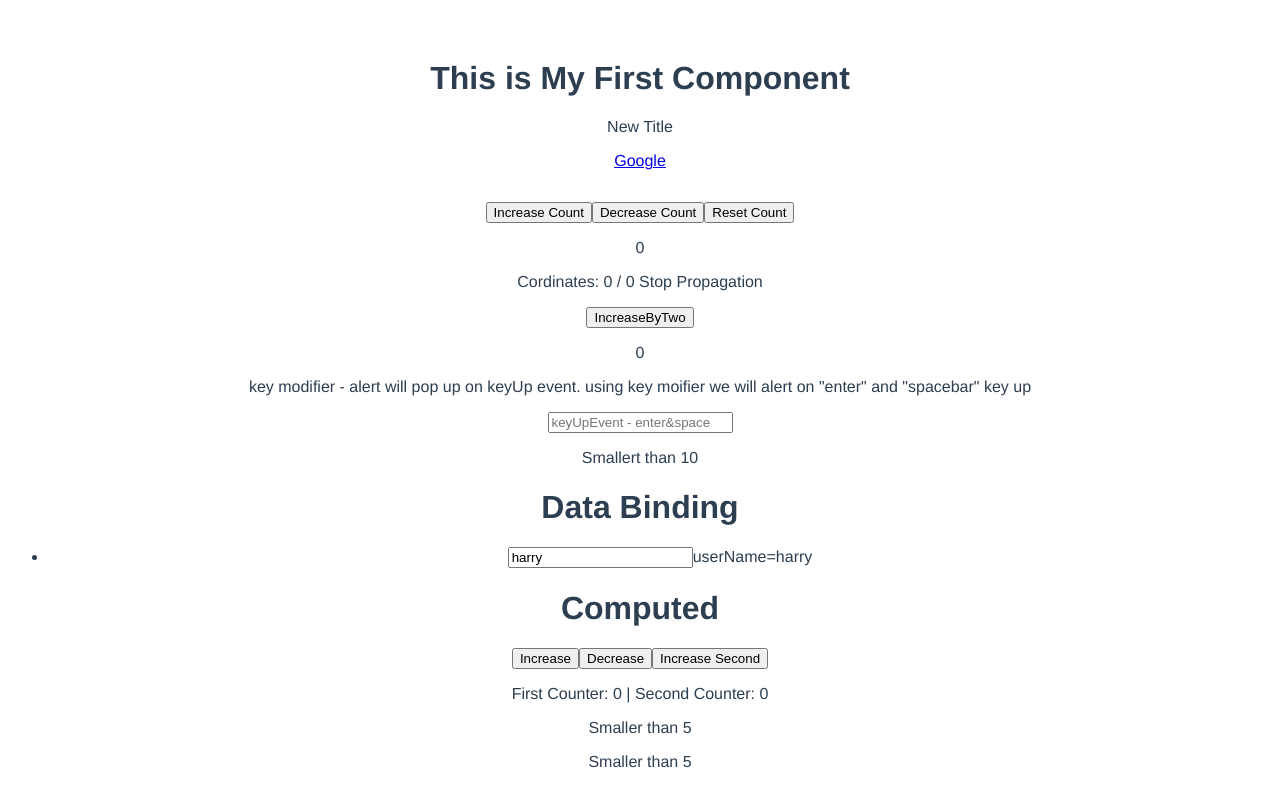
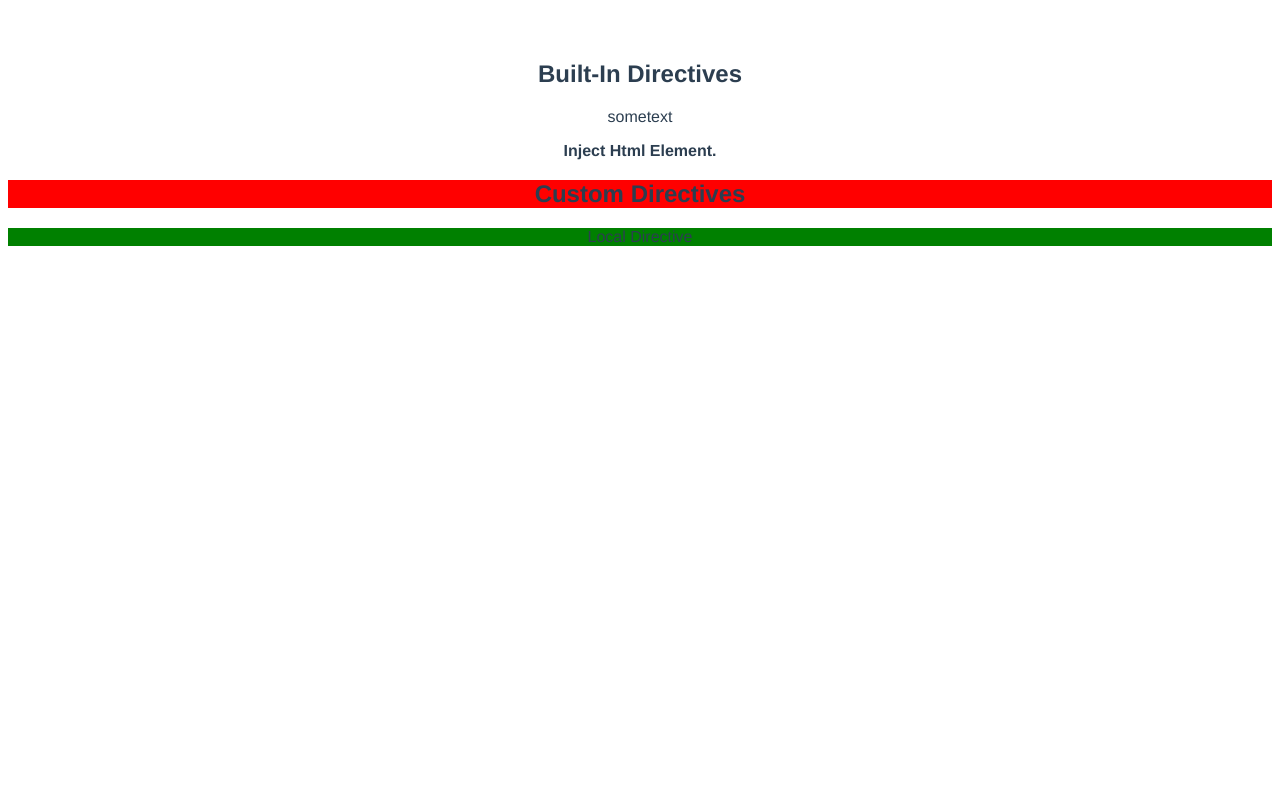
Before and after one commit to Harry456/vueLearning, a Vue app: page / in a window 1280 px wide. Built offline with nearby package versions, Linux system fonts and the light colour scheme.

Commit message:
Directives Completed- globalDirective and local directives

```diff
--- a/src/App.vue
+++ b/src/App.vue
@@ -1,9 +1,10 @@
 <template>
   <div id="app">
-    <FirstComponent />
+    <!-- <FirstComponent />
     <Events />
     <DataBinding />
-    <Computed />
+    <Computed /> -->
+    <VDirectives />
   </div>
 </template>
 
@@ -12,14 +13,16 @@ import FirstComponent from './components/FirstComponent.vue';
 import Events from './components/Events.vue';
 import DataBinding from './components/DataBinding.vue';
 import Computed from './components/Computed.vue';
+import VDirectives from './components/Vdirectives/VDirectives.vue';
 
 export default {
   name: 'App',
   components: {
-    FirstComponent,
-    Events,
-    DataBinding,
-    Computed,
+    // FirstComponent,
+    // Events,
+    // DataBinding,
+    // Computed,
+    VDirectives,
   },
 };
 </script>
--- /dev/null
+++ b/src/components/Vdirectives/VDirectives.vue
@@ -0,0 +1,57 @@
+<template>
+  <div id="root">
+    <div class="container">
+      <h2>Built-In Directives</h2>
+      <p v-text="'sometext'"></p>
+      <p v-html="'<strong>Inject Html Element.</strong>'"></p>
+
+      <h2 v-highlight:background.delayed="'red'">Custom Directives</h2>
+      <p v-local-highlight:background.delayed.blink="'green'">
+        Local Directive
+      </p>
+      <p></p>
+    </div>
+  </div>
+</template>
+
+<script>
+export default {
+  directives: {
+    'local-highlight': {
+      bind(el, binding, vnode) {
+        let delay = 0;
+        if (binding.modifiers['delayed']) {
+          delay = 3000;
+        }
+        if (binding.modifiers.blink) {
+          let mainColor = binding.value;
+          let secondColor = 'blue';
+          let currentColor = mainColor;
+          setTimeout(() => {
+            setInterval(() => {
+              currentColor == secondColor
+                ? (currentColor = mainColor)
+                : (currentColor = secondColor);
+              if (binding.arg == 'background') {
+                el.style.backgroundColor = currentColor;
+              } else {
+                el.style.color = binding.value;
+              }
+            }, 1000);
+          }, delay);
+        } else {
+          setTimeout(() => {
+            if (binding.arg == 'background') {
+              el.style.backgroundColor = binding.value;
+            } else {
+              el.style.color = binding.value;
+            }
+          }, delay);
+        }
+      },
+    },
+  },
+};
+</script>
+
+<style></style>
--- a/src/main.js
+++ b/src/main.js
@@ -1,8 +1,29 @@
-import Vue from 'vue'
-import App from './App.vue'
+import Vue from 'vue';
+import App from './App.vue';
 
-Vue.config.productionTip = false
+Vue.config.productionTip = false;
+
+// Global Directives.
+Vue.directive('highlight', {
+  bind(el, binding, vnode) {
+    // First life cycle hook for custom directive.
+    // (el.style.backgroundColor = 'green'),
+    // Changin color.
+    // (el.style.color = binding.value);
+    let delay = 0;
+    if (binding.modifiers['delayed']) {
+      delay = 3000;
+    }
+    setTimeout(() => {
+      if (binding.arg == 'background') {
+        el.style.backgroundColor = binding.value;
+      } else {
+        el.style.color = binding.value;
+      }
+    }, delay);
+  },
+});
 
 new Vue({
-  render: h => h(App),
-}).$mount('#app')
+  render: (h) => h(App),
+}).$mount('#app');
```
Also changed, not shown: VDirectivesNotes.js (added, +53 -0 lines).
